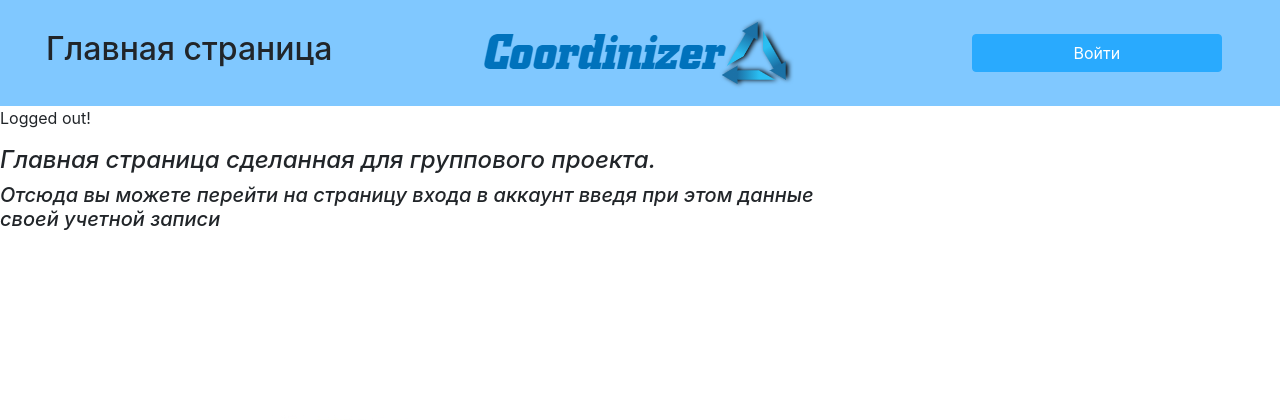
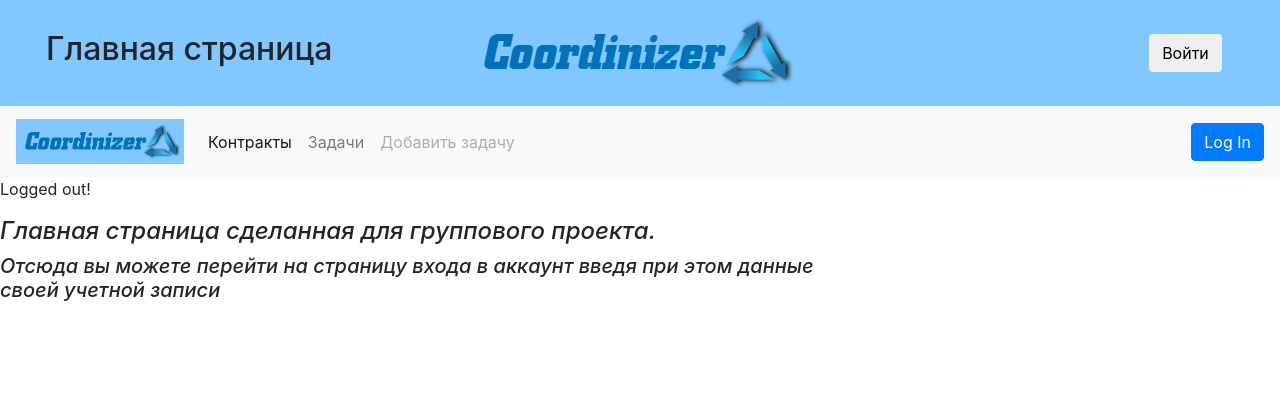
Before and after one commit to CunningJW/Organiser, a Django app: page /catalog/accounts/logout/ in a window 1280 px wide. Shown: the top 420 px of the page. Run offline with Django 3.2, Linux system fonts and the light colour scheme; a user stored in the database is signed in; some libraries are stand-ins or nearby versions.

Commit message:
before pull

```diff
--- a/catalog/views.py
+++ b/catalog/views.py
@@ -31,11 +31,12 @@ class DocumentSerializer(serializers.ModelSerializer):
         model = Task
         fields = ('documentName','description','file','contract')
 
-#######################################################################
+
 class UserSerializer(serializers.ModelSerializer):
     class Meta:
         model = User
         fields = ['id', 'username']
+#######################################################################
 
 def contractlink(request):
     return render(request, "tableofcontracts.html")
--- a/templates/main.html
+++ b/templates/main.html
@@ -4,6 +4,7 @@
 
 <head>
   <meta charset="UTF-8">
+  <script src="https://code.jquery.com/jquery-3.5.1.slim.min.js" integrity="sha384-DfXdz2htPH0lsSSs5nCTpuj/zy4C+OGpamoFVy38MVBnE+IbbVYUew+OrCXaRkfj" crossorigin="anonymous"></script>
   <link rel="stylesheet" href="https://maxcdn.bootstrapcdn.com/bootstrap/4.0.0/css/bootstrap.min.css" integrity="sha384-Gn5384xqQ1aoWXA+058RXPxPg6fy4IWvTNh0E263XmFcJlSAwiGgFAW/dAiS6JXm" crossorigin="anonymous">
   <script src="https://maxcdn.bootstrapcdn.com/bootstrap/4.0.0/js/bootstrap.min.js" integrity="sha384-JZR6Spejh4U02d8jOt6vLEHfe/JQGiRRSQQxSfFWpi1MquVdAyjUar5+76PVCmYl" crossorigin="anonymous"></script>
 </head>
@@ -20,10 +21,41 @@
           </picture>
         </div>
         <div id="ButnNav" align="right" class="col">
-          <button  onclick="location.href='{% url 'login' %}'" class="btn btn-primary btn-block" type="submit">Войти</button>
+          <button  onclick="location.href='{% url 'login' %}'" class="btn" type="submit">Войти</button>
         </div>
     </div>
   </nav>
+
+
+
+  <nav class="navbar navbar-expand-lg navbar-light bg-light">
+    <a class="navbar-brand" href="#">
+      <img src="{%static 'LogoInversed.png'%}"/ width="168" height="45">
+    </a>
+    <button class="navbar-toggler" type="button" data-toggle="collapse" data-target="#navbarTogglerDemo02" aria-controls="navbarTogglerDemo02" aria-expanded="false" aria-label="Toggle navigation">
+      <span class="navbar-toggler-icon"></span>
+    </button>
+
+    <div class="collapse navbar-collapse" id="navbarTogglerDemo02">
+      <ul class="navbar-nav mr-auto mt-2 mt-lg-0">
+        <li class="nav-item active">
+          <a class="nav-link" href="#">Контракты<span class="sr-only">(current)</span></a>
+        </li>
+        <li class="nav-item">
+          <a class="nav-link" href="#">Задачи</a>
+        </li>
+        <li class="nav-item">
+          <a class="nav-link disabled" href="#" tabindex="-1" aria-disabled="true">Добавить задачу</a>
+        </li>
+      </ul>
+      <button  onclick="location.href='{% url 'login' %}'" class="btn btn-primary" type="submit">Log In</button>
+    </div>
+  </nav>
+
+
+
+
+
 
 <div class="row no-gutters">
   <div class="col-12 col-sm-6 col-md-8">
```
Also changed, not shown: db.sqlite3.
